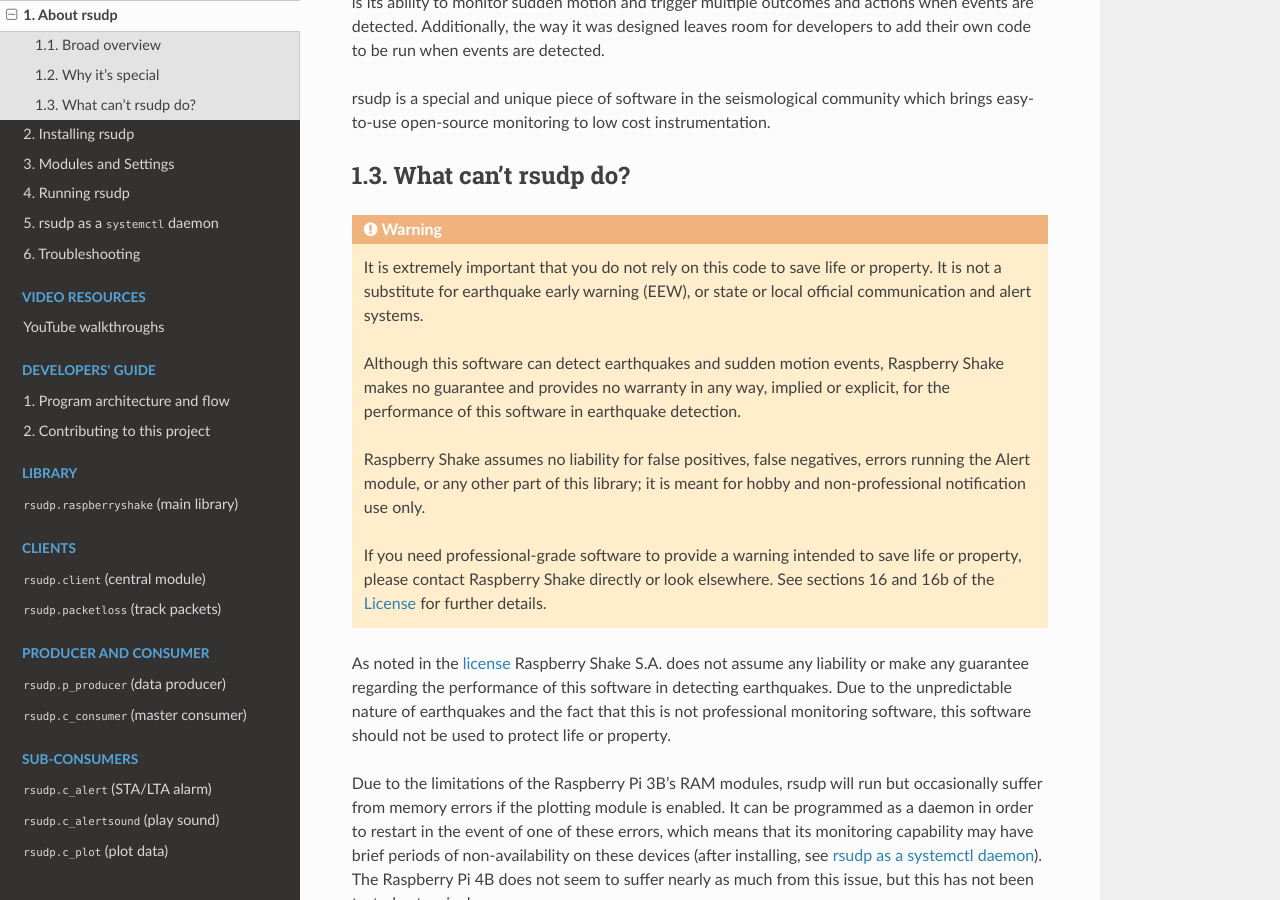
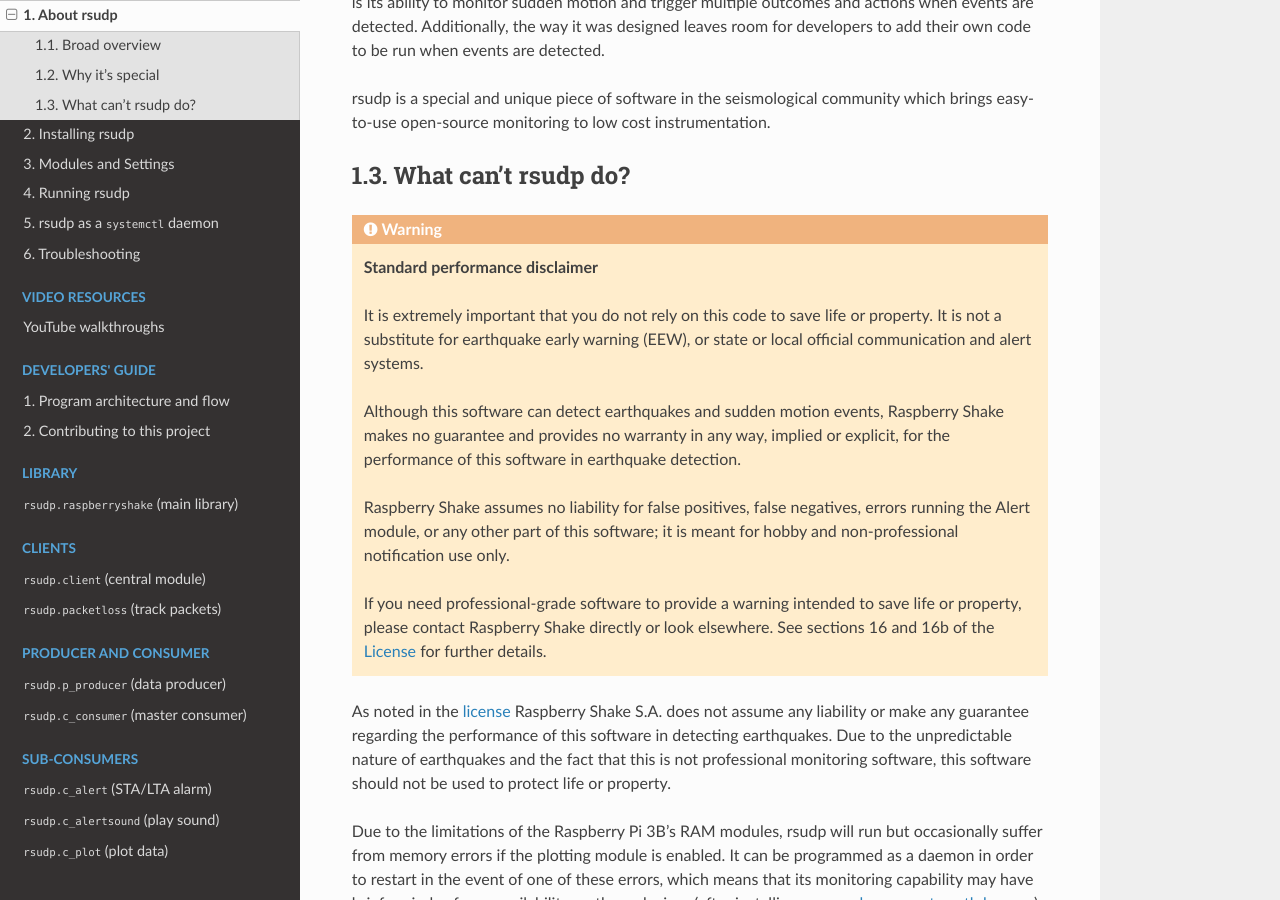
Before and after one commit to raspishake/rsudp, a Sphinx documentation site: the page built from docs/about.rst, in a window 1280 px wide and 900 px high, scrolled down 1373 px. Built offline with Sphinx 7.4.7 and the Read the Docs theme 2.0.0, drawn with Linux system fonts in a browser that asks for light colours; the version number is read from the project's files by our own code.

Commit message:
modifying disclaimers

```diff
--- a/docs/about.rst
+++ b/docs/about.rst
@@ -67,6 +67,8 @@
 
 .. warning::
 
+    **Standard performance disclaimer**
+
     It is extremely important that you do not rely on this code to save life or property.
     It is not a substitute for earthquake early warning (EEW), or state or local official
     communication and alert systems.
@@ -76,7 +78,7 @@
     implied or explicit, for the performance of this software in earthquake detection.
 
     Raspberry Shake assumes no liability for false positives, false negatives,
-    errors running the Alert module, or any other part of this library;
+    errors running the Alert module, or any other part of this software;
     it is meant for hobby and non-professional notification use only.
 
     If you need professional-grade software to provide a warning intended to save life
--- a/docs/settings.rst
+++ b/docs/settings.rst
@@ -97,6 +97,8 @@
 
 .. warning::
 
+    **Standard performance disclaimer**
+
     It is extremely important that you do not rely on this code to save life or property.
     It is not a substitute for earthquake early warning (EEW), or state or local official
     communication and alert systems.
@@ -106,7 +108,7 @@
     implied or explicit, for the performance of this software in earthquake detection.
 
     Raspberry Shake assumes no liability for false positives, false negatives,
-    errors running the Alert module, or any other part of this library;
+    errors running the Alert module, or any other part of this software;
     it is meant for hobby and non-professional notification use only.
 
     If you need professional-grade software to provide a warning intended to save life
```
